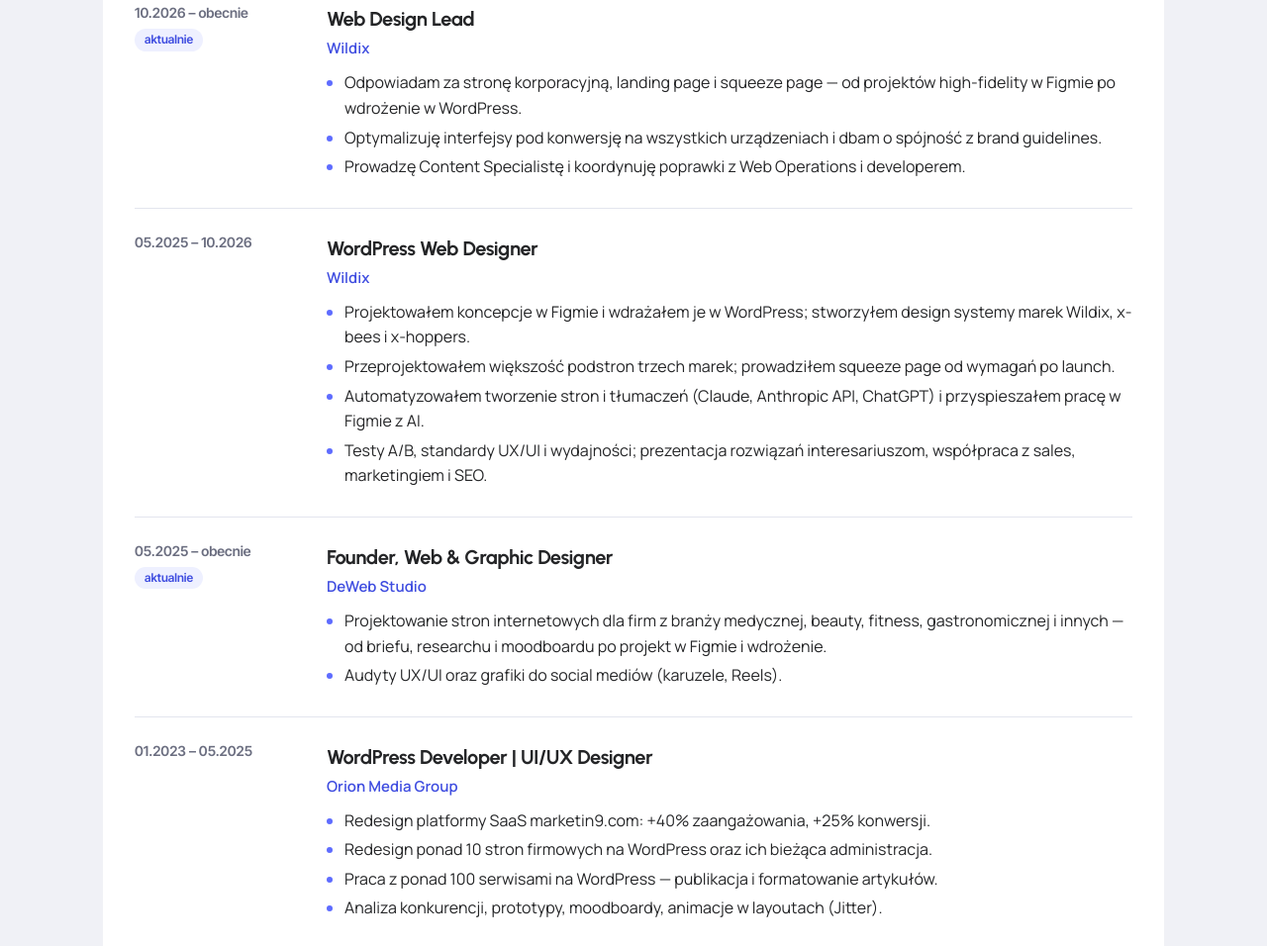
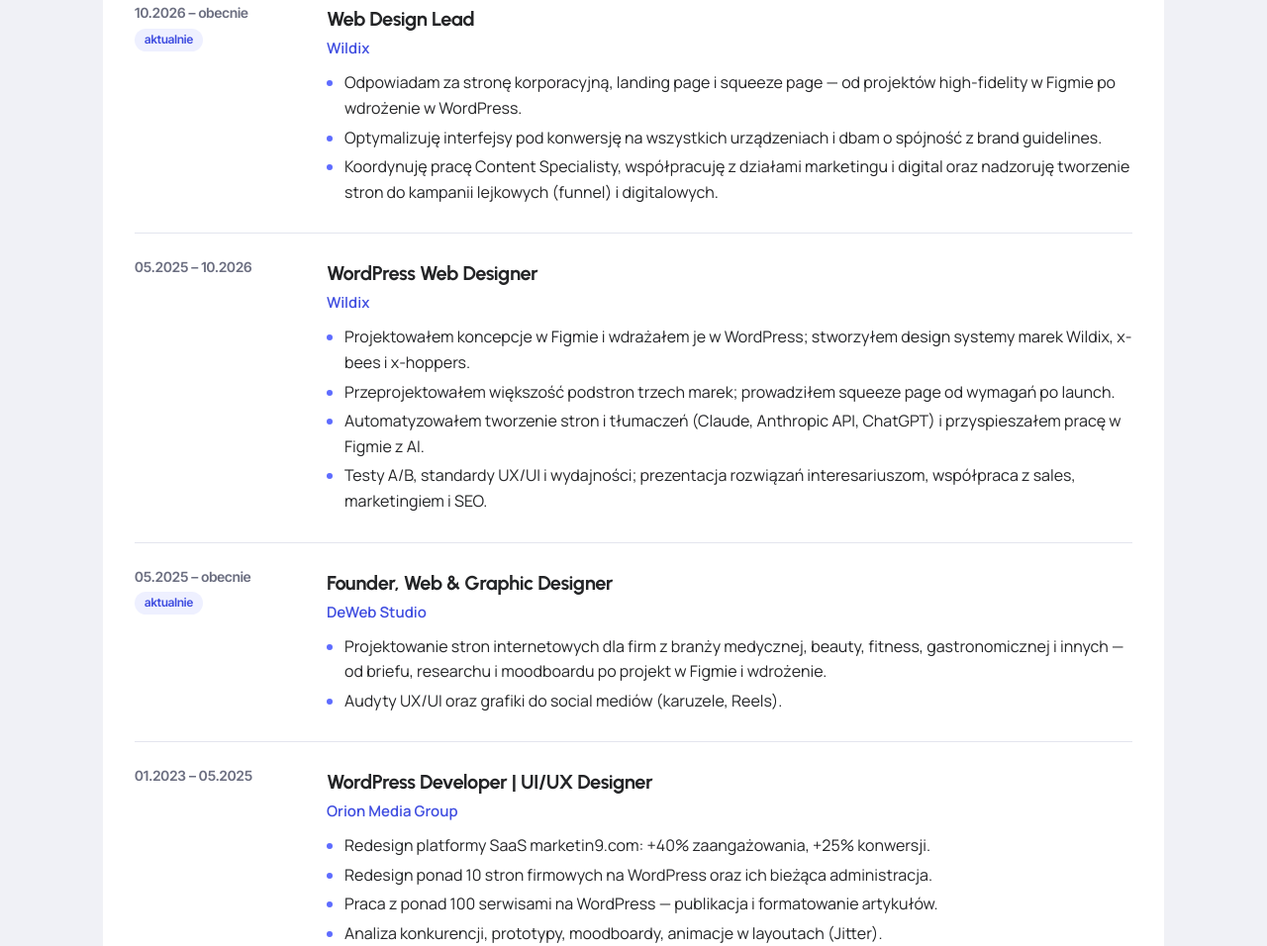
Before and after one commit to deleniv88/cv, a plain HTML site: page index.html in a window 1280 px wide. Shown: the part 871-1827 px from the top of the page at 99% size. Drawn offline with Linux system fonts and the light colour scheme.

Commit message:
Wildix lead: coordination with marketing/digital, funnel & digital campaign pages
Co-Authored-By: Claude Opus 5.5 <noreply@anthropic.com>
Claude-Session: https://claude.ai/code/session_018HRWetd4f2EL4CtSvK2m8V

```diff
--- a/index.html
+++ b/index.html
@@ -244,7 +244,7 @@ footer{padding:28px 0 48px;color:var(--muted);font-size:13px;text-align:center}
           <ul>
             <li>Odpowiadam za stronę korporacyjną, landing page i squeeze page — od projektów high-fidelity w Figmie po wdrożenie w WordPress.</li>
             <li>Optymalizuję interfejsy pod konwersję na wszystkich urządzeniach i dbam o spójność z brand guidelines.</li>
-            <li>Prowadzę Content Specialistę i koordynuję poprawki z Web Operations i developerem.</li>
+            <li>Koordynuję pracę Content Specialisty, współpracuję z działami marketingu i digital oraz nadzoruję tworzenie stron do kampanii lejkowych (funnel) i digitalowych.</li>
           </ul>
         </div>
       </article>
```
Also changed, not shown: 1 other file.
